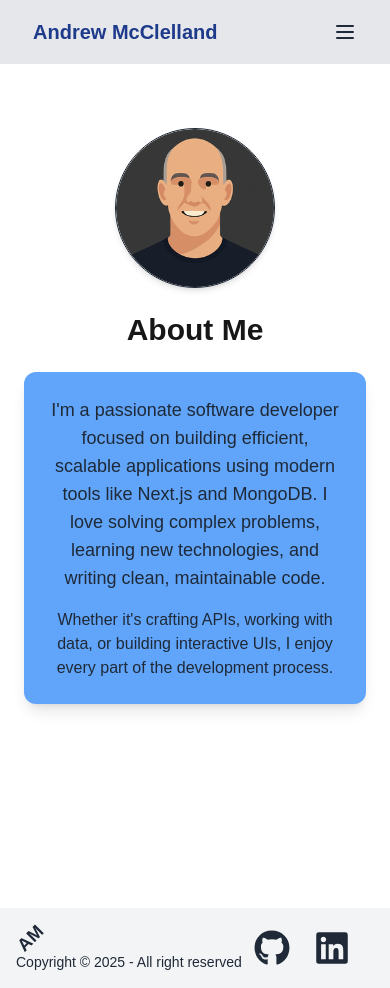
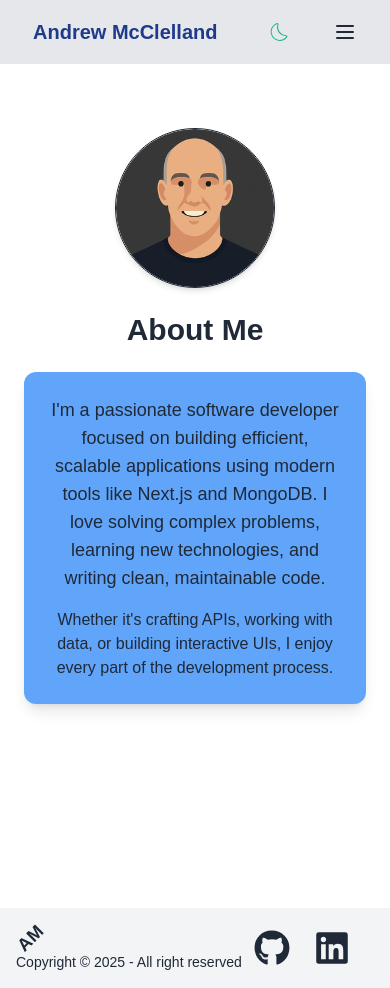
Before and after one commit to aejmcclelland/portfolio, a Next.js app: page /about in a window 390 px wide. Built offline with nearby package versions, Linux system fonts and the light colour scheme; no server answers.

Commit message:
adjusted light / dark functionality

```diff
--- a/src/app/(site)/layout.tsx
+++ b/src/app/(site)/layout.tsx
@@ -22,7 +22,11 @@ export default function RootLayout({
 	children: React.ReactNode;
 }) {
 	return (
-		<html lang='en' className={`${grotesk.variable}`} suppressHydrationWarning>
+		<html
+			lang='en'
+			data-theme='nord'
+			className={`${grotesk.variable}`}
+			suppressHydrationWarning>
 			<head>
 				<meta
 					name='format-detection'
@@ -37,7 +41,6 @@ export default function RootLayout({
 				<Nav />
 				<main className='flex-grow'>{children}</main>
 				<Footer />
-				{/* Toast Notifications */}
 				<ToastProvider />
 			</body>
 		</html>
--- a/src/components/LightdarkToggle.tsx
+++ b/src/components/LightdarkToggle.tsx
@@ -5,21 +5,24 @@ import { CiLight, CiDark } from 'react-icons/ci';
 
 export default function LightDarkToggle() {
 	const [theme, setTheme] = useState<'nord' | 'dim'>('nord');
+	const [mounted, setMounted] = useState(false);
 
 	useEffect(() => {
-		// Check saved theme or system preference
+		setMounted(true); // Prevent hydration mismatch
+
 		const stored = localStorage.getItem('theme');
-		const prefersDark = window.matchMedia(
-			'(prefers-color-scheme: dark)'
-		).matches;
-		const initial: 'nord' | 'dim' =
-			stored === 'nord' || stored === 'dim'
-				? stored
-				: prefersDark
-				? 'dim'
-				: 'nord';
-		setTheme(initial);
-		document.documentElement.setAttribute('data-theme', initial);
+		if (stored === 'nord' || stored === 'dim') {
+			setTheme(stored);
+			document.documentElement.setAttribute('data-theme', stored);
+		} else {
+			const prefersDark = window.matchMedia(
+				'(prefers-color-scheme: dark)'
+			).matches;
+			const initial = prefersDark ? 'dim' : 'nord';
+			setTheme(initial);
+			document.documentElement.setAttribute('data-theme', initial);
+			localStorage.setItem('theme', initial);
+		}
 	}, []);
 
 	const toggleTheme = () => {
@@ -29,12 +32,18 @@ export default function LightDarkToggle() {
 		localStorage.setItem('theme', newTheme);
 	};
 
+	if (!mounted) return null; // Avoid mismatched render
+
 	return (
 		<button
 			onClick={toggleTheme}
-			className='btn btn-sm btn-ghost text-success text-2xl'
+			className='btn btn-sm btn-ghost text-success text-2xl flex items-center justify-center p-4'
 			aria-label='Toggle Light/Dark Mode'>
-			{theme === 'nord' ? <CiDark /> : <CiLight />}
+			{theme === 'nord' ? (
+				<CiDark className='w-6 h-6' />
+			) : (
+				<CiLight className='w-6 h-6' />
+			)}
 		</button>
 	);
 }
--- a/src/components/Navbar.tsx
+++ b/src/components/Navbar.tsx
@@ -58,7 +58,9 @@ export default function Navbar() {
 				</div>
 
 				{/* Mobile Toggle */}
-				<div className='lg:hidden'>
+				<div className='flex lg:hidden items-center gap-2'>
+					<LightDarkToggle />
+
 					<button
 						className='btn btn-ghost'
 						onClick={() => setIsOpen(!isOpen)}
@@ -127,9 +129,6 @@ export default function Navbar() {
 								Contact
 							</Link>
 						</li>
-						<li>
-							<LightDarkToggle />
-						</li>
 					</ul>
 				</div>
 			)}
--- a/src/styles/globals.css
+++ b/src/styles/globals.css
@@ -2,9 +2,8 @@
 @plugin "daisyui";
 @plugin "daisyui/theme" {
   name: "nord";
-  default: true;
+  default: false;
   prefersdark: false;
-  color-scheme: "light";
   --color-base-100: #ffffff;
   --color-base-200: #f3f4f6;
   --color-base-300: #e5e7eb;
@@ -66,21 +65,7 @@
   --noise: 0;
 }
 
-:root {
-  --background: #ffffff;
-  --foreground: #171717;
-}
-
-@media (prefers-color-scheme: dark) {
-  :root {
-    --background: #0a0a0a;
-    --foreground: #ededed;
-  }
-}
-
 body {
-  background: var(--background);
-  color: var(--foreground);
   font-family: Arial, Helvetica, sans-serif;
 }
 
```
Also changed, not shown: package.json (+23 -22 lines), 1 other file (tests, documents, lock files or other folders).
